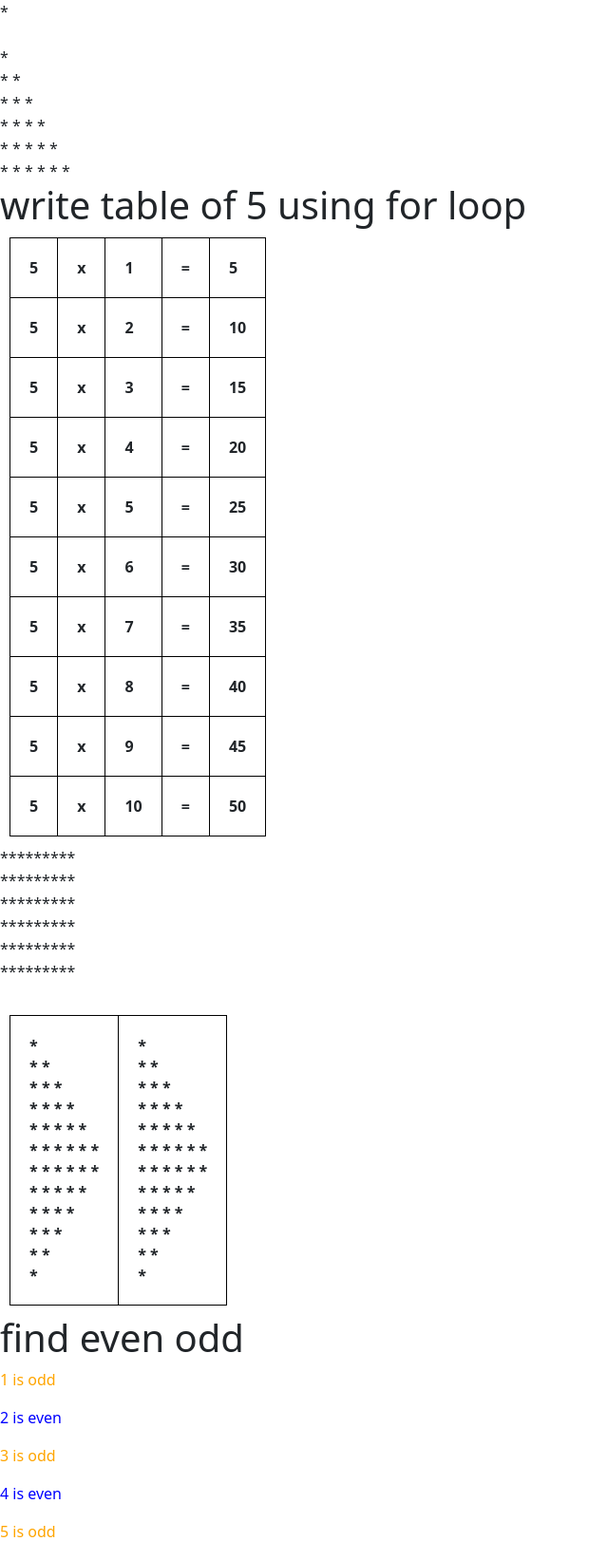
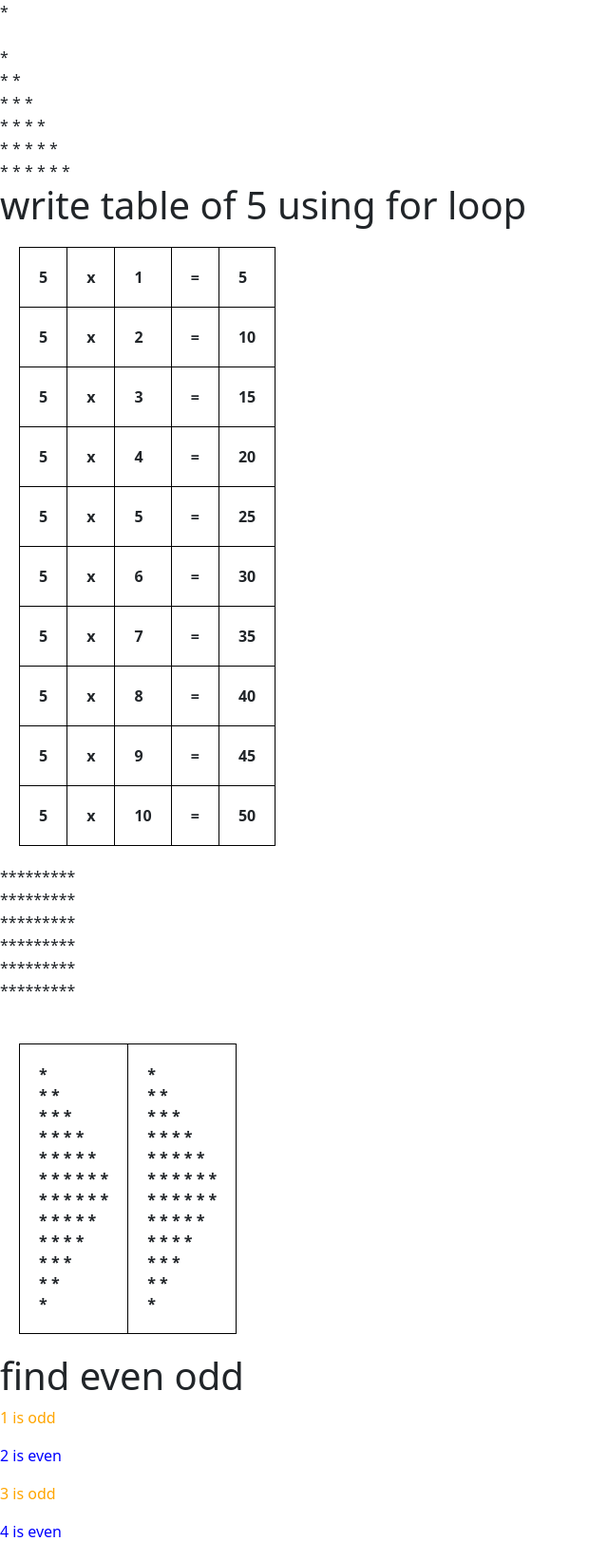
Before and after one commit to Ayesha-282/PHP, a PHP site: page /loop.php in a window 1280 px wide. Shown: the part 1766-3409 px from the top of the page at 95% size, without its empty margins (0-640 px from the left). Run offline with PHP 8.4, Linux system fonts and the light colour scheme; the visitor is signed in with stand-in values (Sample User, id 1).

Commit message:
loop file change and opendb

```diff
--- a/login.php
+++ b/login.php
@@ -6,7 +6,7 @@ include_once('opendb.php');
 if(isset($_POST['btnlogin'])){
 	$email=$_POST['email'];
 	$password=$_POST['password'];
-	 $password =md5($password);
+	 $password =($password);
 	//$password=password_hash($_POST['password']);
 	$sql="select * from signup where email=:email and password=:password";
 
--- a/loop.php
+++ b/loop.php
@@ -12,7 +12,7 @@ if(!isset($_SESSION['email']))
         <style>
             table{
                 border: 1px solid black;
-                margin: 10px;
+                margin: 20px;
 
             }
 
--- a/opendb.php
+++ b/opendb.php
@@ -9,7 +9,7 @@ try {
     $conn->setAttribute(PDO::ATTR_ERRMODE, PDO::ERRMODE_EXCEPTION);
 
 
-    // echo "Connection created successfull";
+    echo "Connection created successfull";
   } catch(PDOException $e) {
     echo  $e->getMessage();
   }
```
